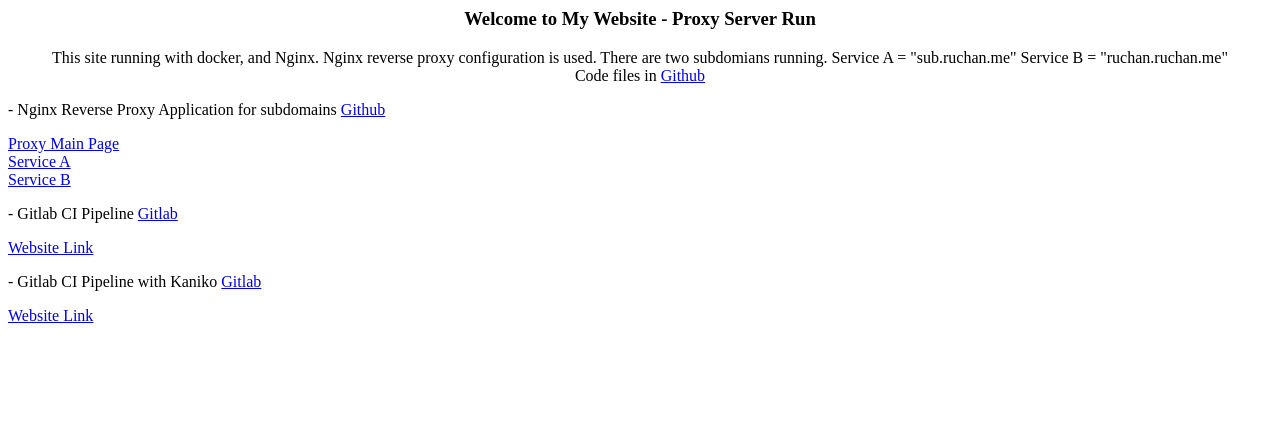
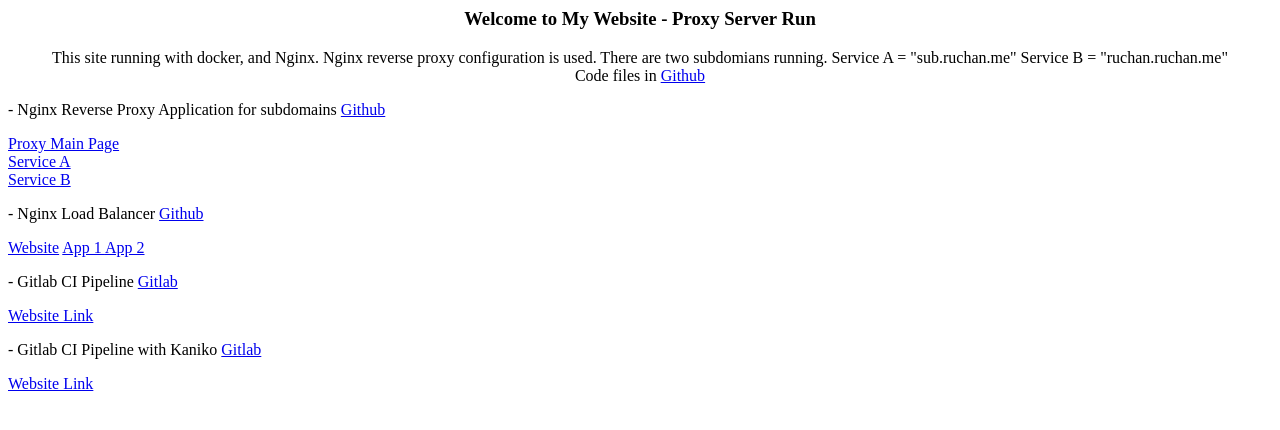
Before and after one commit to ruchany13/MyDockerExamples, a plain HTML site: page NginxReverseProxy/proxy/index.html in a window 1280 px wide. Drawn offline with Linux system fonts and the light colour scheme.

Commit message:
add new load balancer

```diff
--- a/NginxReverseProxy/proxy/index.html
+++ b/NginxReverseProxy/proxy/index.html
@@ -24,6 +24,17 @@
             <a href="http://sub.ruchan.me">Service A</a> <br>
             <a href="http://ruchan.ruchan.me">Service B</a> </p>
 
+        <p> - Nginx Load Balancer <a href="https://github.com/ruchany13/MyWebsite/tree/main/NginxLB">Github</a></p>
+        <p>
+            <a href="http://ruchan.me:7003">Website</a>
+            <a href="http://ruchan.me:7001"> App 1 </a>
+            <a href="http://ruchan.me:7002"> App 2</a>
+
+
+
+        </p>
+
+
 
         <p>- Gitlab CI Pipeline <a href="https://gitlab.com/ruchany13/my-app">Gitlab</a> </p>
         <p>
```
